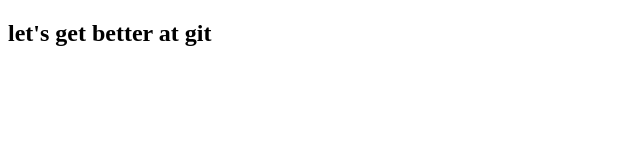
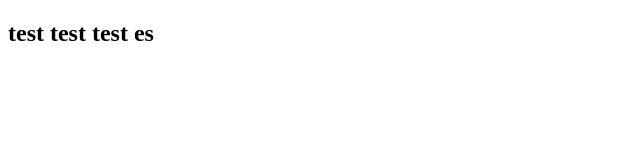
Before and after one commit to lahughesmusic/novation, a plain HTML site: page index.html in a window 1280 px wide. Shown: the whole page, without its empty margins (0-640 px from the left). Drawn offline with Linux system fonts and the light colour scheme.

Commit message:
Update index.html

```diff
--- a/index.html
+++ b/index.html
@@ -7,6 +7,6 @@
     <title></title>
   </head>
   <body>
-    <h2>let's get better at git</h2>
+    <h2>test test test es</h2>
   </body>
 </html>
```
